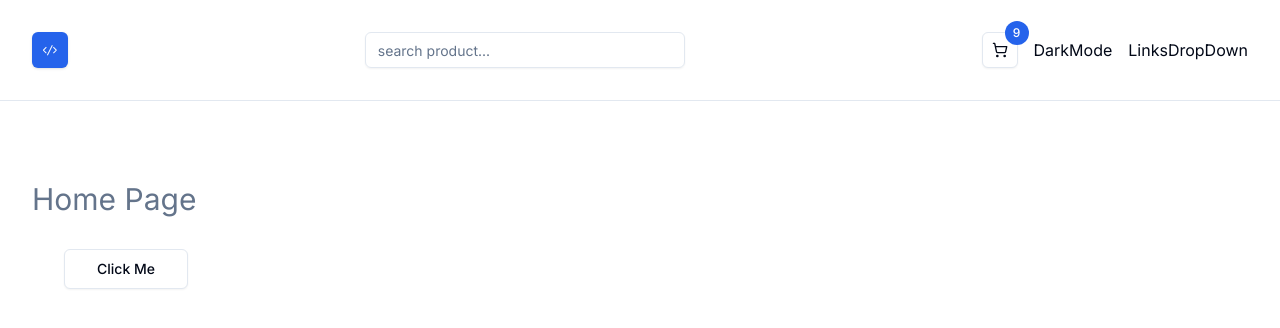
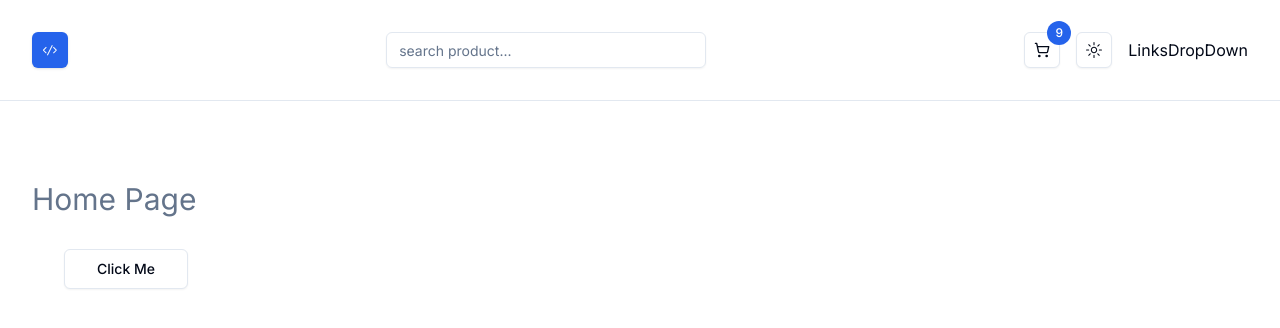
Before and after one commit to Diwaskarki96/MarketMate, a Next.js app: page / in a window 1280 px wide. Shown: the top 328 px of the page. Built offline with nearby package versions, Linux system fonts and the light colour scheme.

Commit message:
react icons and dark mode

```diff
--- a/app/providers.tsx
+++ b/app/providers.tsx
@@ -1,8 +1,20 @@
 "use client";
 import React from "react";
+import { ThemeProvider } from "./theme-provider";
 
 const Providers = ({ children }: { children: React.ReactNode }) => {
-  return <div>{children}</div>;
+  return (
+    <>
+      <ThemeProvider
+        attribute="class"
+        defaultTheme="system"
+        enableSystem
+        disableTransitionOnChange
+      >
+        {children}
+      </ThemeProvider>
+    </>
+  );
 };
 
 export default Providers;
--- a/app/theme-provider.tsx
+++ b/app/theme-provider.tsx
@@ -2,8 +2,10 @@
 
 import * as React from "react";
 import { ThemeProvider as NextThemesProvider } from "next-themes";
-import { type ThemeProviderProps } from "next-themes/dist/types";
 
-export function ThemeProvider({ children, ...props }: ThemeProviderProps) {
+export function ThemeProvider({
+  children,
+  ...props
+}: React.ComponentProps<typeof NextThemesProvider>) {
   return <NextThemesProvider {...props}>{children}</NextThemesProvider>;
 }
--- a/components/navbar/DarkMode.tsx
+++ b/components/navbar/DarkMode.tsx
@@ -1,7 +1,40 @@
-import React from "react";
+"use client";
 
-const DarkMode = () => {
-  return <div>DarkMode</div>;
-};
+import * as React from "react";
+import { MoonIcon, SunIcon } from "@radix-ui/react-icons";
+import { useTheme } from "next-themes";
 
-export default DarkMode;
+import { Button } from "@/components/ui/button";
+import {
+  DropdownMenu,
+  DropdownMenuContent,
+  DropdownMenuItem,
+  DropdownMenuTrigger,
+} from "@/components/ui/dropdown-menu";
+
+export default function ModeToggle() {
+  const { setTheme } = useTheme();
+
+  return (
+    <DropdownMenu>
+      <DropdownMenuTrigger asChild>
+        <Button variant="outline" size="icon">
+          <SunIcon className="h-[1.2rem] w-[1.2rem] rotate-0 scale-100 transition-all dark:-rotate-90 dark:scale-0" />
+          <MoonIcon className="absolute h-[1.2rem] w-[1.2rem] rotate-90 scale-0 transition-all dark:rotate-0 dark:scale-100" />
+          <span className="sr-only">Toggle theme</span>
+        </Button>
+      </DropdownMenuTrigger>
+      <DropdownMenuContent align="end">
+        <DropdownMenuItem onClick={() => setTheme("light")}>
+          Light
+        </DropdownMenuItem>
+        <DropdownMenuItem onClick={() => setTheme("dark")}>
+          Dark
+        </DropdownMenuItem>
+        <DropdownMenuItem onClick={() => setTheme("system")}>
+          System
+        </DropdownMenuItem>
+      </DropdownMenuContent>
+    </DropdownMenu>
+  );
+}
--- a/package.json
+++ b/package.json
@@ -11,12 +11,14 @@
   "dependencies": {
     "@radix-ui/react-checkbox": "^1.1.3",
     "@radix-ui/react-dropdown-menu": "^2.1.4",
+    "@radix-ui/react-icons": "^1.3.2",
     "@radix-ui/react-label": "^2.1.1",
     "@radix-ui/react-popover": "^1.1.4",
     "@radix-ui/react-select": "^2.1.4",
     "@radix-ui/react-separator": "^1.1.1",
     "@radix-ui/react-slot": "^1.1.1",
     "@radix-ui/react-toast": "^1.2.4",
+    "@radix-ui/themes": "^3.1.6",
     "class-variance-authority": "^0.7.1",
     "clsx": "^2.1.1",
     "embla-carousel-react": "^8.5.2",
```
Also changed, not shown: 1 other file (tests, documents, lock files or other folders).
